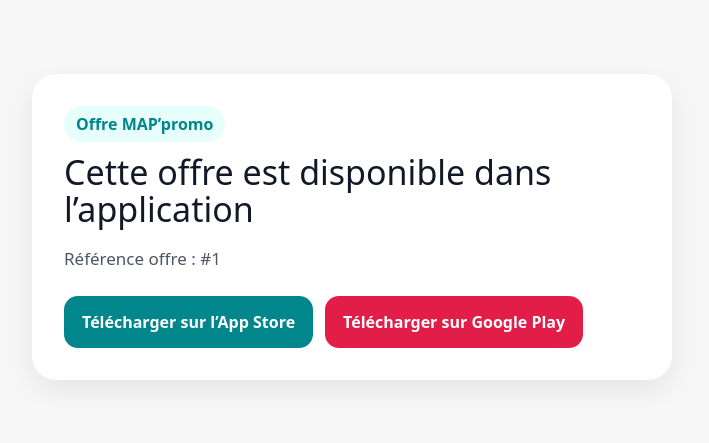
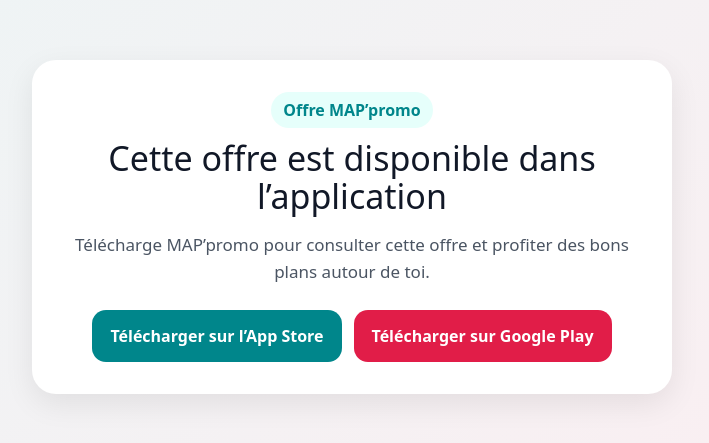
Before and after one commit to qrouxelmappromo-pixel/mappromo-links, a Next.js app: page /offres/1 in a window 1280 px wide. Shown: the part 173-616 px from the top of the page, without its empty margins (288-997 px from the left). Built offline with nearby package versions, Linux system fonts and the light colour scheme.

Commit message:
remove offer reference from fallback page

```diff
--- a/app/offres/[id]/page.tsx
+++ b/app/offres/[id]/page.tsx
@@ -1,16 +1,14 @@
-type Props = {
-  params: Promise<{ id: string }>;
-};
-
-export default async function OfferPage({ params }: Props) {
-  const { id } = await params;
-
+export default function OfferPage() {
   return (
     <main style={styles.page}>
       <div style={styles.card}>
         <div style={styles.badge}>Offre MAP’promo</div>
+
         <h1 style={styles.title}>Cette offre est disponible dans l’application</h1>
-        <p style={styles.text}>Référence offre : #{id}</p>
+        <p style={styles.text}>
+          Télécharge MAP’promo pour consulter cette offre et profiter des bons
+          plans autour de toi.
+        </p>
 
         <div style={styles.actions}>
           <a style={styles.primary} href="https://apps.apple.com/">
@@ -32,7 +30,8 @@
     alignItems: "center",
     justifyContent: "center",
     padding: 24,
-    background: "#f7f7f8",
+    background:
+      "linear-gradient(135deg, rgba(0,134,139,0.08), rgba(225,29,72,0.08))",
     color: "#111827",
     fontFamily:
       "system-ui, -apple-system, BlinkMacSystemFont, 'Segoe UI', sans-serif",
@@ -44,6 +43,7 @@
     borderRadius: 24,
     padding: 32,
     boxShadow: "0 10px 30px rgba(0,0,0,0.08)",
+    textAlign: "center",
   },
   badge: {
     display: "inline-block",
@@ -54,9 +54,24 @@
     color: "#00868B",
     fontWeight: 700,
   },
-  title: { margin: 0, fontSize: 34, lineHeight: 1.1 },
-  text: { marginTop: 16, fontSize: 17, lineHeight: 1.6, color: "#4b5563" },
-  actions: { display: "flex", gap: 12, flexWrap: "wrap", marginTop: 24 },
+  title: {
+    margin: 0,
+    fontSize: 34,
+    lineHeight: 1.1,
+  },
+  text: {
+    marginTop: 16,
+    fontSize: 17,
+    lineHeight: 1.6,
+    color: "#4b5563",
+  },
+  actions: {
+    display: "flex",
+    gap: 12,
+    flexWrap: "wrap",
+    justifyContent: "center",
+    marginTop: 24,
+  },
   primary: {
     background: "#00868B",
     color: "white",
```
